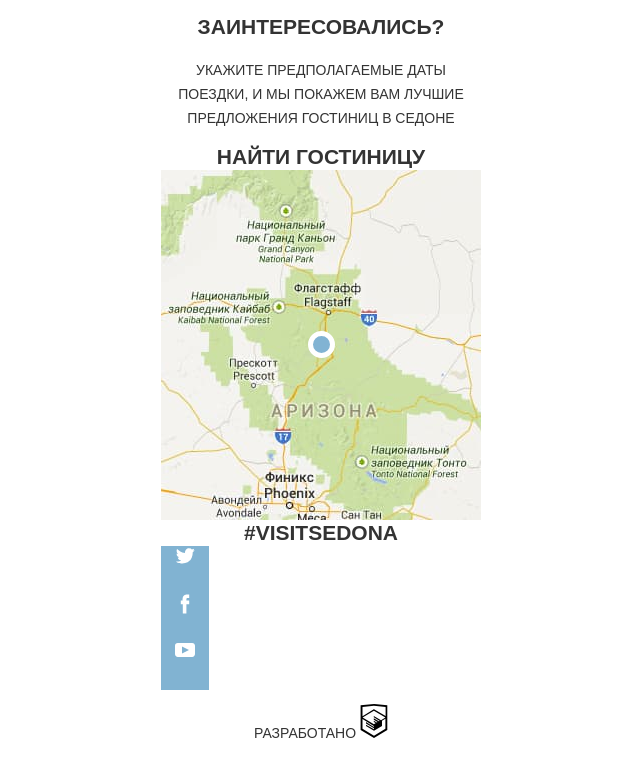
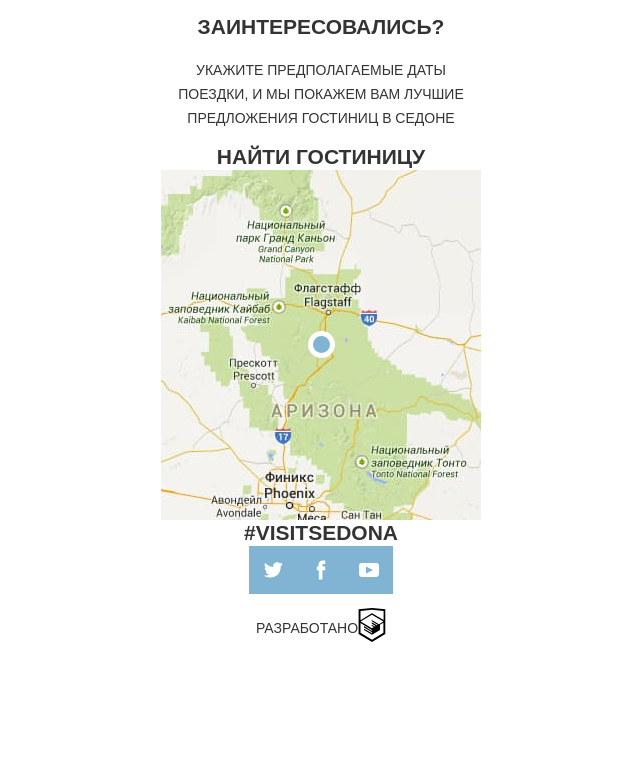
Before and after one commit to yyakimov/dodo-html-school, a website: page index.html in a window 1280 px wide. Shown: the part 2437-3197 px from the top of the page, without its empty margins (319-959 px from the left). After the commit the page ends 3101 px from the top, so only its background shows below. Drawn offline with Linux system fonts and the light colour scheme.

Commit message:
Lesson 4
Add footer styles

```diff
--- a/styles.css
+++ b/styles.css
@@ -15,4 +15,6 @@
 @import 'styles/blocks/developer.css';
 @import 'styles/blocks/bridge-banner.css';
 @import 'styles/blocks/map.css';
+@import 'styles/blocks/footer.css';
+@import 'styles/blocks/social-list.css';
 @import 'styles/blocks/social-link.css';
--- a/styles/blocks/developer.css
+++ b/styles/blocks/developer.css
@@ -1,3 +1,8 @@
+.developer{
+    display: flex;
+    align-items: center;
+}
+
 .developer__link {
     line-height: 26px;
 }
--- /dev/null
+++ b/styles/blocks/footer.css
@@ -0,0 +1,5 @@
+.footer {
+    display: flex;
+    flex-direction: column;
+    align-items: center;
+}
--- a/styles/blocks/social-link.css
+++ b/styles/blocks/social-link.css
@@ -2,7 +2,9 @@
     fill: #fff;
     background-color: #81B3D2;
 
-    display: block;
+    display: flex;
+    justify-content: center;
+    align-items: center;
     width: 48px;
     height: 48px;
 }
--- /dev/null
+++ b/styles/blocks/social-list.css
@@ -0,0 +1,3 @@
+.social-list {
+    display: flex;
+}
```
